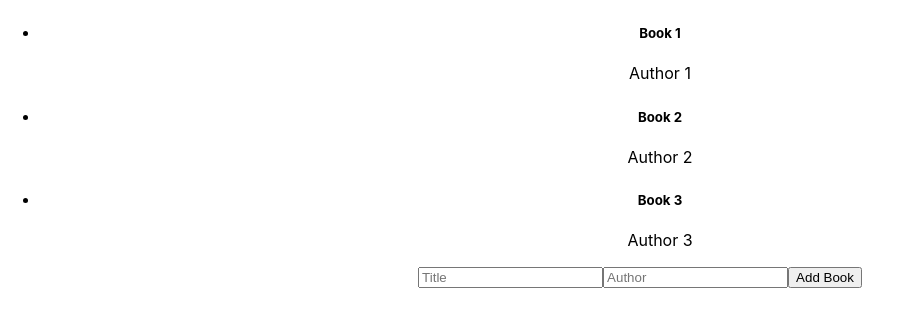
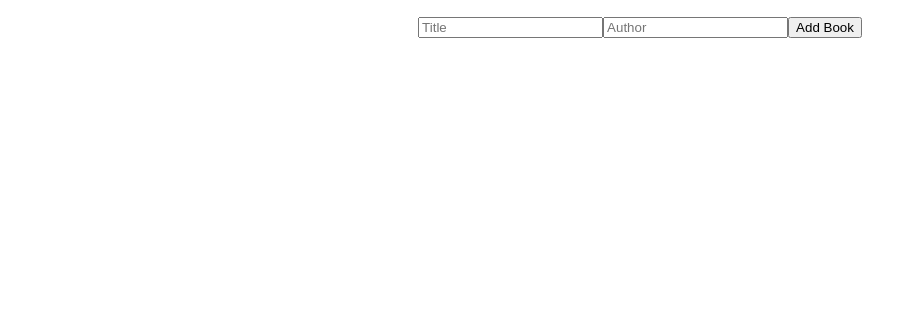
Before and after one commit to pathum-liyanagama/React-What_To_Read, a React (Create React App) app: page / in a window 1280 px wide. Shown: the top 326 px of the page, without its empty margins (0-902 px from the left). Built offline with nearby package versions, Linux system fonts and the light colour scheme.

Commit message:
Add reducer function

```diff
--- a/src/components/BookDetail.jsx
+++ b/src/components/BookDetail.jsx
@@ -3,9 +3,9 @@
 
 const BookDetail = ({ book }) => {
 
-    const { removeBook } = useContext(BookContext);
+    const { dispatch } = useContext(BookContext);
     return (
-        <li onClick={() => removeBook(book.id)}>
+        <li onClick={() => dispatch({ type: 'REMOVE_BOOK', payload: { id: book.id } })}>
             <h5>{book.title}</h5>
             <p>{book.author}</p>
         </li>
--- a/src/components/BookList.jsx
+++ b/src/components/BookList.jsx
@@ -3,13 +3,13 @@
 import BookDetail from './BookDetail';
 
 const BookList = () => {
-    const { books, addBook } = useContext(BookContext)
+    const { books, dispatch } = useContext(BookContext)
     const [title, setTitle] = useState("");
     const [author, setAuthor] = useState("");
 
     const handleSubmit = (e) => {
         e.preventDefault();
-        addBook(title, author);
+        dispatch({type: 'ADD_BOOK', payload: {title, author}});
         setTitle("");
         setAuthor("");
     }
--- a/src/contexts/BookContext.jsx
+++ b/src/contexts/BookContext.jsx
@@ -1,26 +1,16 @@
-import React, { createContext, useState } from 'react';
+import React, { createContext, useReducer } from 'react';
 import { v1 as uuid } from 'uuid';
+import BookReducer from '../reducers/BookReducer';
 
 
 export const BookContext = createContext();
 
 const BookContextProvider = (props) => {
 
-    const [books, setBooks] = useState(
-        [{ title: "Book 1", author: "Author 1", id: uuid() },
-        { title: "Book 2", author: "Author 2", id: uuid() },
-        { title: "Book 3", author: "Author 3", id: uuid() },
-        ]
-    )
-
-    const addBook = (title, author) => setBooks([...books, { title, author, id: uuid() }]);
-
-    const removeBook = (id) => {
-        setBooks(books.filter((book) => book.id !== id))
-    }
+    const [books, dispatch] = useReducer(BookReducer, []);
 
     return (
-        <BookContext.Provider value={{ books, addBook, removeBook }}>
+        <BookContext.Provider value={{ books, dispatch }}>
             {props.children}
         </BookContext.Provider>
     );
--- /dev/null
+++ b/src/reducers/BookReducer.js
@@ -0,0 +1,23 @@
+import { v1 as uuid } from 'uuid';
+
+const BookReducer = (state, action) => {
+
+    switch (action.type) {
+        case 'ADD_BOOK':
+            const newBook = {
+                title: action.payload.title,
+                author: action.payload.author,
+                id: uuid()
+            }
+            return [...state, newBook];
+
+        case 'REMOVE_BOOK':
+            return state.filter((book) => book.id !== action.payload.id);
+
+        default:
+            return state;
+    }
+
+}
+
+export default BookReducer;
```
